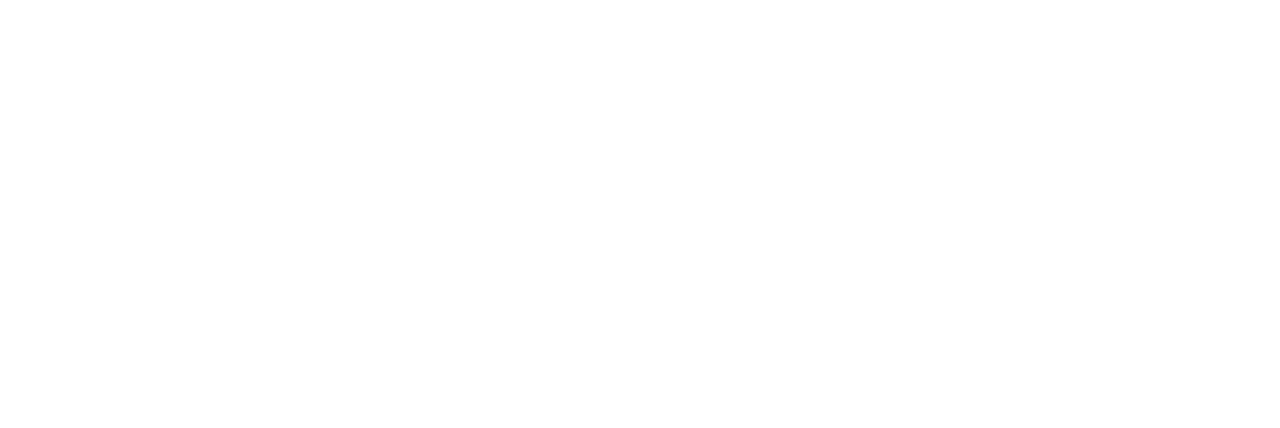
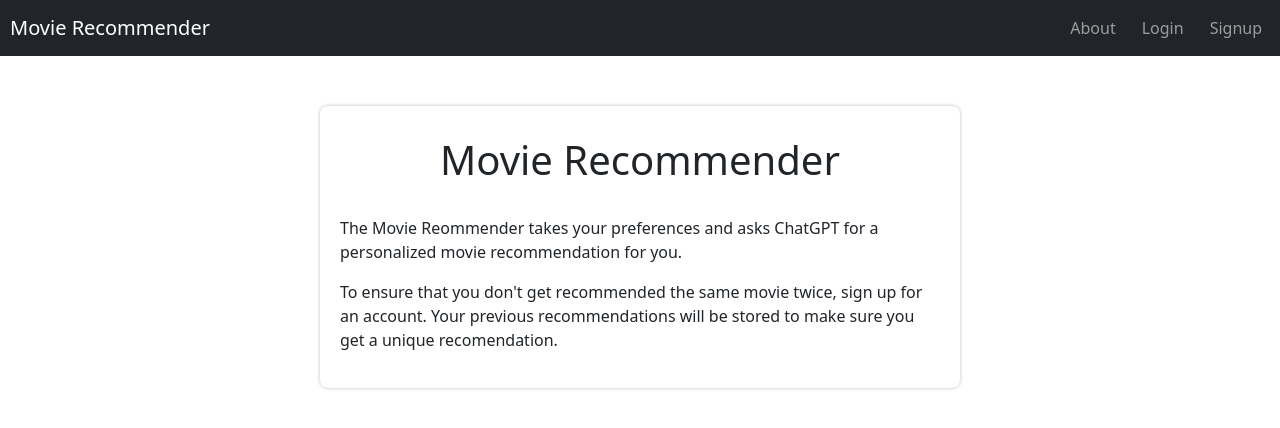
Before and after one commit to coryfitz/movie_rec, a React (Create React App) app in the folder frontend/: page /about in a window 1280 px wide. Before the commit this address had no page. Shown: the top 428 px of the page. Built offline with nearby package versions, Linux system fonts and the light colour scheme.

Commit message:
throttling added

```diff
--- /dev/null
+++ b/frontend/src/About.js
@@ -0,0 +1,36 @@
+import Navigation from "./Navigation";
+
+function About() {
+    return(
+      <div>
+        <Navigation />
+        <div style={{
+            display: 'flex',
+            justifyContent: 'center',
+            alignItems: 'center',
+            width: '100vw',
+        }}>
+        <div style={{
+            marginTop: '50px',
+            boxShadow: "rgb(0 0 0 / 16%) 0px 0px 3px 1px",
+            paddingTop: '30px',
+            paddingBottom: '20px',
+            paddingRight: '20px',
+            paddingLeft: '20px',
+            borderRadius: '8px',
+            backgroundColor: 'white',
+            width: '50vw',
+            justifyContent: 'center',
+            alignItems: 'center',
+        }}>
+        <h1 style={{textAlign: 'center'}}>Movie Recommender</h1>
+        <br></br>
+        <p>The Movie Reommender takes your preferences and asks ChatGPT for a personalized movie recommendation for you.</p>
+        <p>To ensure that you don't get recommended the same movie twice, sign up for an account. Your previous recommendations will be stored to make sure you get a unique recomendation.</p>
+        </div>
+        </div>
+     </div>
+     )
+};
+
+export default About
--- a/frontend/src/App.css
+++ b/frontend/src/App.css
@@ -36,7 +36,6 @@
       transform: rotate(360deg);
     }
   }
-
 
   .App {
     background-color: white;
--- a/frontend/src/App.js
+++ b/frontend/src/App.js
@@ -2,11 +2,11 @@ import './App.css';
 import React, { Component } from "react";
 import { Route, Routes, BrowserRouter } from "react-router-dom";
 import Home from "./Home";
+import About from "./About";
 import Login from "./Login";
 import Logout from "./Logout";
 import Signup from "./Signup";
 import UserRecommender from "./UserRecommender";
-
 
 class App extends Component {
   render() {
@@ -15,6 +15,7 @@ class App extends Component {
         <BrowserRouter>
           <Routes>
             <Route path="/" element={<Home/>} />
+            <Route path="/about" element={<About/>} />
             <Route path="/login" element={<Login/>} />
             <Route path="/logout" element={<Logout/>} />
             <Route path="/signup" element={<Signup/>} />
@@ -24,6 +25,6 @@ class App extends Component {
       </div>
     );
   }
-}
+};
 
 export default App;
--- a/frontend/src/Home.js
+++ b/frontend/src/Home.js
@@ -2,16 +2,14 @@ import Navigation from "./Navigation";
 import Recommender from './Recommender';
 
 function Home() {
-
     return (
       <div className="App">
         <Navigation />
         <div style={{marginTop: 80}}>
-          <h2 style={{marginTop: 20}}>Public Movie Recommender</h2>
           <Recommender recommender_type={'public'}/>
         </div>
       </div>
     );
-  }
+};
 
 export default Home;
--- a/frontend/src/Login.js
+++ b/frontend/src/Login.js
@@ -77,6 +77,6 @@ function Login() {
      </div>
      </div>
      )
-    }
+};
 
 export default Login
--- a/frontend/src/Navigation.js
+++ b/frontend/src/Navigation.js
@@ -5,18 +5,18 @@ import React, { useState, useEffect} from 'react';
 function Navigation() {
    const [isAuth, setIsAuth] = useState(false);
    useEffect(() => {
-    //console.log(JSON.parse(localStorage.getItem('access_token')));
-    //console.log(localStorage.getItem('access_token'));
      if (localStorage.getItem('access_token') !== null) {
         setIsAuth(true);
       }
     }, [isAuth]);
-
      return (
       <div>
         <Navbar bg="dark" variant="dark">
           <Navbar.Brand href="/" style={{marginLeft: 10}}>Movie Recommender</Navbar.Brand>
           <Nav className="me-auto">
+          </Nav>
+          <Nav>
+            <Nav.Link href="/about" style={{marginRight: 10}}>About</Nav.Link>
           </Nav>
           <Nav>
           {isAuth ? <Nav.Link href="/logout" style={{marginRight: 10}}>Logout</Nav.Link> :
@@ -33,6 +33,6 @@ function Navigation() {
         </Navbar>
        </div>
      );
-}
+};
 
 export default Navigation
--- a/frontend/src/Recommender.js
+++ b/frontend/src/Recommender.js
@@ -5,9 +5,7 @@ import { trackPromise, usePromiseTracker } from 'react-promise-tracker';
 import * as Loader from "react-loader-spinner";
 
 function LoadingIndicator () {
-
   const { promiseInProgress } = usePromiseTracker();
-
   return (
     promiseInProgress &&
     <div
@@ -22,7 +20,7 @@ function LoadingIndicator () {
       <Loader.ThreeDots color="teal" height="100" width="100" />
     </div>
     );
-  }
+};
 
 function ChoiceCard({ choice, onSelect }) {
   const first = choice[0];
@@ -88,16 +86,30 @@ function ChoiceCard({ choice, onSelect }) {
       </Row>
     </Container>
   );
-}
+};
 
 
 
 function Output({output}) {
 
+  let message = null;
+  try  {
+    message = output['response']
+  }
+  catch {
+    message = "You've been throttled"
+  }
+
   let apology = null;
-
+  let success = null;
+  try {
+    success = output['success']
     if (output['success'] === false) {
       apology = 'Unfortunately we are unable to get a new recommendation at this time; this is one of your previous recommendations. Please try again later.'
+    };
+  }
+  catch {
+
   }
 
   return (
@@ -107,14 +119,13 @@ function ChoiceCard({ choice, onSelect }) {
             <h5>{apology}</h5>
             <br/>
             <Card style={{padding: 10}}>
-                {output['response']}
+            {message}
             </Card>
           </Col>
         </Row>
     </Container>
   )
-    }
-
+};
 
 function Recommender(recommender_type) {
 
@@ -147,7 +158,6 @@ function Recommender(recommender_type) {
           <Row className="justify-content-center">
             <Col className="text-center">
               <button
-
                 type="button"
                 className="btn btn"
                 style={{ backgroundColor: isLoading ? 'teal' : 'lightBlue' }}
@@ -160,7 +170,7 @@ function Recommender(recommender_type) {
         </Container>
       </div>
     );
-    }
+  };
 
   function apiCall({responses}) {
 
@@ -182,6 +192,14 @@ function Recommender(recommender_type) {
   }));
   };
 
+  let title = '';
+  if (recommender_type.recommender_type === 'public') {
+    title = 'Public Movie Recommender';
+  };
+  if (recommender_type.recommender_type === 'user') {
+    title = 'Your personal movie recommender';
+  };
+
   return (
     <div>
       <div style={{
@@ -191,13 +209,13 @@ function Recommender(recommender_type) {
           width: '100vw',
       }}>
         <div style={{
-            boxShadow: "rgb(0 0 0 / 16%) 1px 3px 1px",
+            boxShadow: "rgb(0 0 0 / 16%) 0px 0px 3px 1px",
             paddingTop: '30px',
             paddingBottom: '20px',
             borderRadius: '8px',
             backgroundColor: 'white',
         }}>
-
+          <h2 style={{marginBottom: 30}}>{title}</h2>
           {choices.map((choice, i) => {
               return (
                 <ChoiceCard
@@ -211,7 +229,6 @@ function Recommender(recommender_type) {
           </div>
         </div>
         <LoadingIndicator />
-
         <div style={{
               display: 'flex',
               justifyContent: 'center',
@@ -221,9 +238,8 @@ function Recommender(recommender_type) {
         }}>
           <Output output={output}/>
         </div>
-
     </div>
   )
-}
+};
 
 export default Recommender;
--- a/frontend/src/UserRecommender.js
+++ b/frontend/src/UserRecommender.js
@@ -14,10 +14,9 @@ const UserRecommender = () => {
         <div className="App">
          <Navigation />
          <div style={{marginTop: 80}}>
-            <h2 style={{marginTop: 20}}>Your personal movie recommender</h2>
             <Recommender recommender_type={'user'}/>
          </div>
         </div>)
-}
+   };
 
 export default UserRecommender
```
Also changed, not shown: frontend/src/Logout.js (+2 -6 lines), 2 other files (tests, documents, lock files or other folders). Lines whose indentation alone changed are shown as unchanged.
